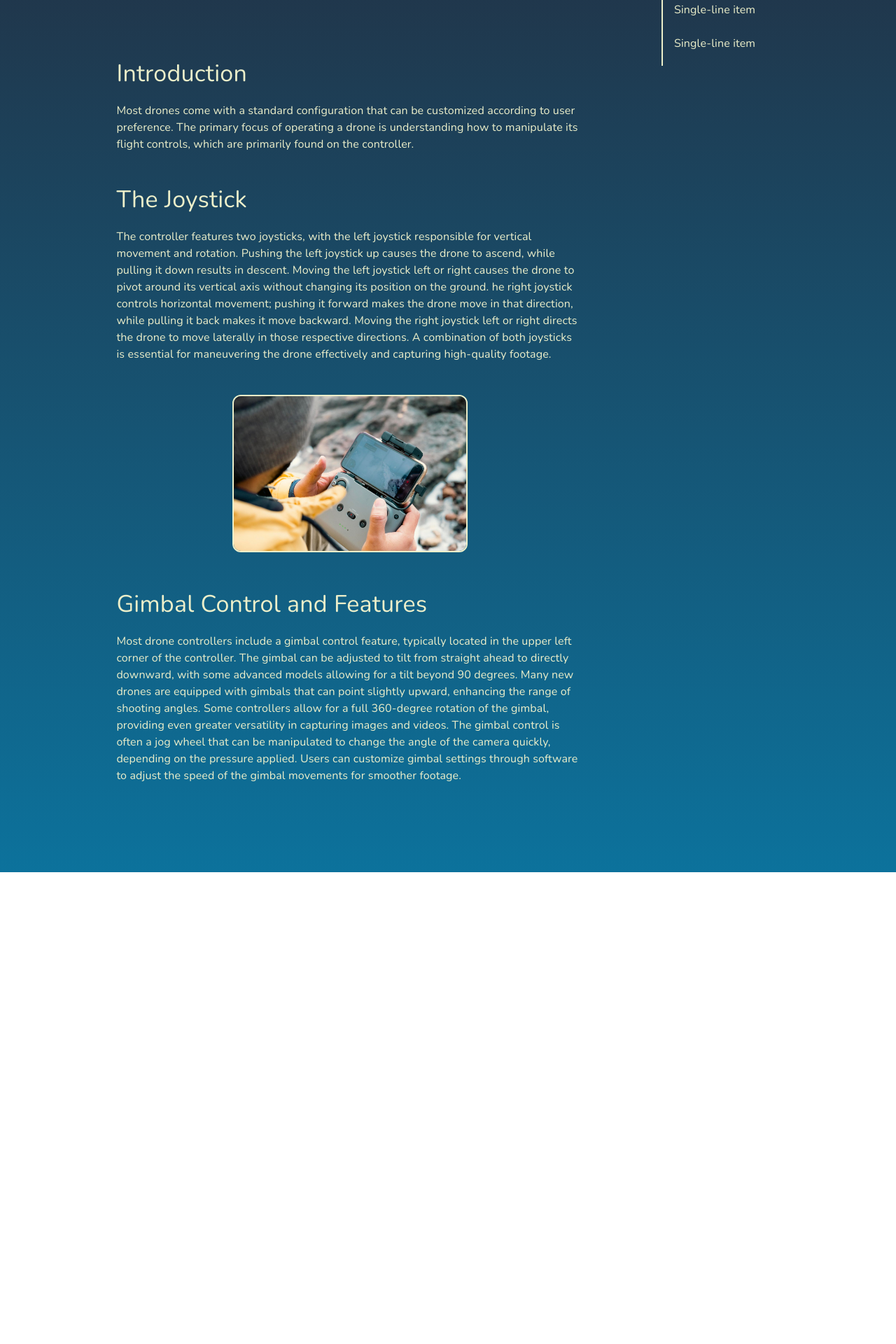
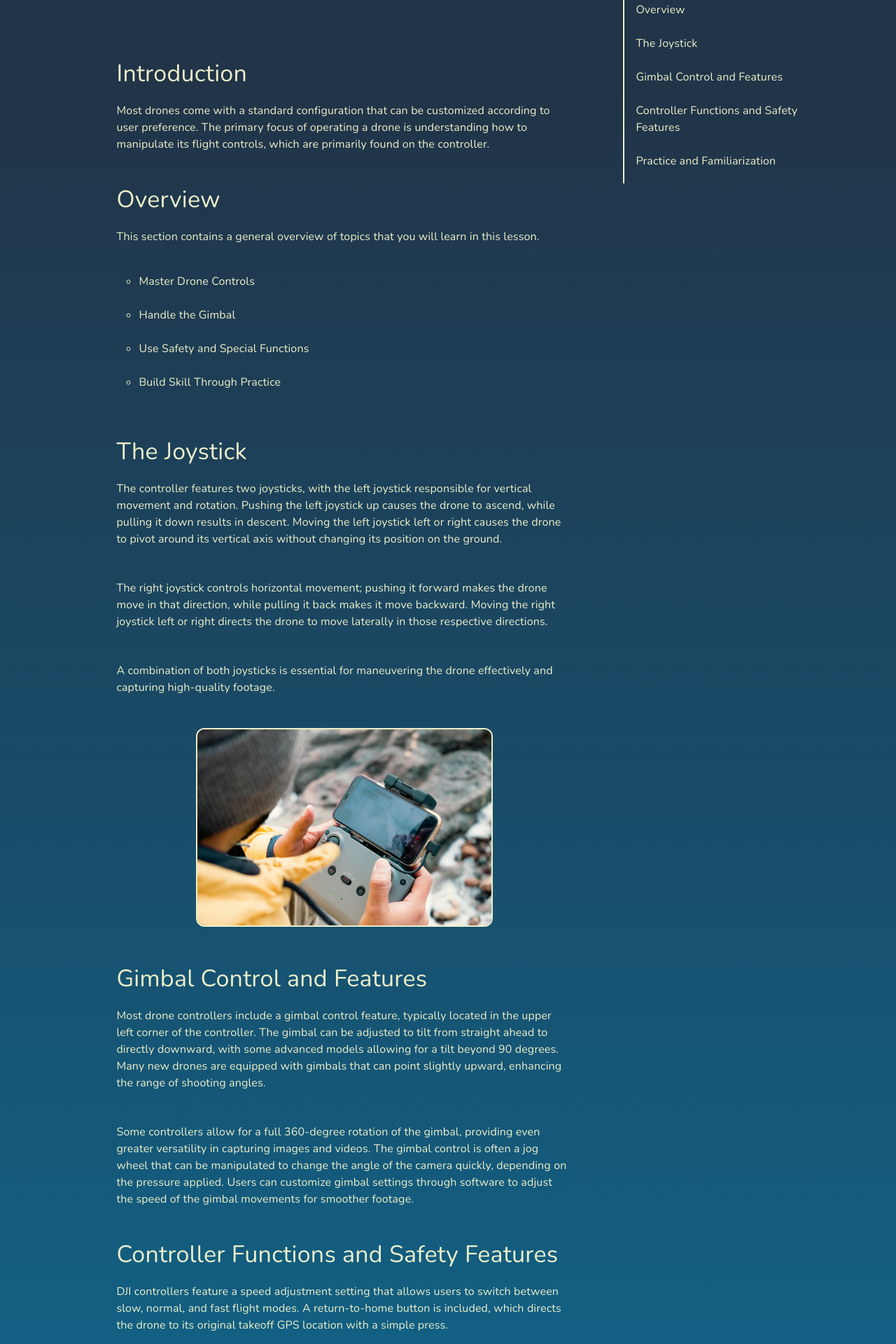
Before and after one commit to Milosavljevichh/droneSchool, a React (Vite) app: page /lessons/flyingDrones in a window 1280 px wide. Shown: the part 300-2220 px from the top of the page at 70% size. Before the commit the page ends 1546 px from the top, so only its background shows below. Built offline with nearby package versions, Linux system fonts and the light colour scheme.

Commit message:
added overview and summarazation

```diff
--- a/package.json
+++ b/package.json
@@ -16,7 +16,8 @@
     "@mui/material": "^7.0.0",
     "react": "^19.0.0",
     "react-dom": "^19.0.0",
-    "react-router-dom": "^7.4.0"
+    "react-router-dom": "^7.4.0",
+    "react-scroll": "^1.9.3"
   },
   "devDependencies": {
     "@eslint/js": "^9.21.0",
--- a/src/lessons/flyingLesson.json
+++ b/src/lessons/flyingLesson.json
@@ -2,8 +2,29 @@
     "title":"Start Flying",
     "body":[
         {
+            "type": "subtitle",
+            "content": "Introduction"
+        },
+        {
             "type": "paragraph",
             "content": "Most drones come with a standard configuration that can be customized according to user preference. The primary focus of operating a drone is understanding how to manipulate its flight controls, which are primarily found on the controller."
+        },
+        {
+            "type": "subtitle",
+            "content": "Overview"
+        },
+        {
+            "type": "overviewParagraph",
+            "content":"This section contains a general overview of topics that you will learn in this lesson."
+        },
+        {
+            "type": "list",
+            "content":[
+                "Master Drone Controls",
+                "Handle the Gimbal",
+                "Use Safety and Special Functions",
+                "Build Skill Through Practice"
+            ]
         },
         {
             "type": "subtitle",
@@ -11,7 +32,15 @@
         },
         {
             "type": "paragraph",
-            "content": "The controller features two joysticks, with the left joystick responsible for vertical movement and rotation. Pushing the left joystick up causes the drone to ascend, while pulling it down results in descent. Moving the left joystick left or right causes the drone to pivot around its vertical axis without changing its position on the ground. he right joystick controls horizontal movement; pushing it forward makes the drone move in that direction, while pulling it back makes it move backward. Moving the right joystick left or right directs the drone to move laterally in those respective directions. A combination of both joysticks is essential for maneuvering the drone effectively and capturing high-quality footage."
+            "content": "The controller features two joysticks, with the left joystick responsible for vertical movement and rotation. Pushing the left joystick up causes the drone to ascend, while pulling it down results in descent. Moving the left joystick left or right causes the drone to pivot around its vertical axis without changing its position on the ground."
+        },
+        {
+            "type": "paragraph",
+            "content": "The right joystick controls horizontal movement; pushing it forward makes the drone move in that direction, while pulling it back makes it move backward. Moving the right joystick left or right directs the drone to move laterally in those respective directions."
+        },
+        {
+            "type": "paragraph",
+            "content": "A combination of both joysticks is essential for maneuvering the drone effectively and capturing high-quality footage."
         },
         {
             "type": "image",
@@ -24,7 +53,39 @@
         },
         {
             "type": "paragraph",
-            "content": "Most drone controllers include a gimbal control feature, typically located in the upper left corner of the controller. The gimbal can be adjusted to tilt from straight ahead to directly downward, with some advanced models allowing for a tilt beyond 90 degrees. Many new drones are equipped with gimbals that can point slightly upward, enhancing the range of shooting angles. Some controllers allow for a full 360-degree rotation of the gimbal, providing even greater versatility in capturing images and videos. The gimbal control is often a jog wheel that can be manipulated to change the angle of the camera quickly, depending on the pressure applied. Users can customize gimbal settings through software to adjust the speed of the gimbal movements for smoother footage."
+            "content": "Most drone controllers include a gimbal control feature, typically located in the upper left corner of the controller. The gimbal can be adjusted to tilt from straight ahead to directly downward, with some advanced models allowing for a tilt beyond 90 degrees. Many new drones are equipped with gimbals that can point slightly upward, enhancing the range of shooting angles."
+        },
+        {
+            "type": "paragraph",
+            "content": "Some controllers allow for a full 360-degree rotation of the gimbal, providing even greater versatility in capturing images and videos. The gimbal control is often a jog wheel that can be manipulated to change the angle of the camera quickly, depending on the pressure applied. Users can customize gimbal settings through software to adjust the speed of the gimbal movements for smoother footage."
+        },
+        {
+            "type": "subtitle",
+            "content": "Controller Functions and Safety Features"
+        },
+        {
+            "type": "paragraph",
+            "content": "DJI controllers feature a speed adjustment setting that allows users to switch between slow, normal, and fast flight modes. A return-to-home button is included, which directs the drone to its original takeoff GPS location with a simple press."
+        },
+        {
+            "type": "paragraph",
+            "content": "It is important to set a safe return altitude, especially in areas with obstacles like trees, to ensure the drone does not collide during its return. The return-to-home function may not be ideal when the drone is in motion, necessitating manual navigation in some situations."
+        },
+        {
+            "type": "paragraph",
+            "content": "A customizable function button can be programmed to perform various tasks, such as quickly adjusting the gimbal position for immediate access to specific angles. Using the function button can streamline operations, especially when shooting footage that requires rapid adjustments."
+        },
+        {
+            "type": "subtitle",
+            "content": "Practice and Familiarization"
+        },
+        {
+            "type": "paragraph",
+            "content": "New pilots should take time to learn how to control the drone in various scenarios to build confidence and skill. Practicing in open fields allows users to develop their flying abilities without the pressure of avoiding obstacles."
+        },
+        {
+            "type": "paragraph",
+            "content": "It is recommended to practice flying the drone in a large, open space to minimize the risk of collisions with obstacles. Familiarizing oneself with the joysticks and how the drone responds to inputs is crucial for safe operation and effective maneuvering.Understanding the spatial dynamics of the drone, including how it appears from a distance, helps prevent accidents and crashes."
         }
     ]
 }
--- a/src/pages/LessonDetails.jsx
+++ b/src/pages/LessonDetails.jsx
@@ -3,8 +3,10 @@ import { useState, useEffect, cloneElement } from "react";
 import { lessons } from "../lessons/index.js";
 import { Typography, Box } from "@mui/material";
 import List from '@mui/material/List';
+import ListItemButton from '@mui/material/ListItemButton';
+import ListItemText from '@mui/material/ListItemText';
 import ListItem from '@mui/material/ListItem';
-import ListItemText from '@mui/material/ListItemText';
+import { Link as ScrollLink } from 'react-scroll'; // For smooth scrolling
 import { border, borderRadius, color, display, fontWeight, height, margin, minHeight, padding, width } from "@mui/system";
 
 export default function LessonDetails() {
@@ -17,10 +19,11 @@ export default function LessonDetails() {
   }
 
   const [lessonBody, setLessonBody] = useState(null);
+  const [summaryBody, setSummaryBody] = useState(null);
 
   const styles = {
     page:{
-        padding:'10vh 13vw',
+        padding:'10vh 7vw 10vh 13vw',
         minHeight:'100vh',
         height:'fit-content',
         color:"#ECEFCA"
@@ -43,11 +46,17 @@ export default function LessonDetails() {
     paragraph:{
         marginBottom:"46px"
     },
+    overviewParagraph:{
+        marginBottom:"20px"
+    },
     image:{
         width:'100%',
         borderRadius:'12px',
         border:'2px solid #ECEFCA',
         marginBottom:"46px"
+    },
+    list:{
+        marginBottom:"46px",
     }
   }
 
@@ -57,27 +66,54 @@ export default function LessonDetails() {
     });
   }, [lesson.file]);
 
+  useEffect(()=>{
+    let summaryBody = []
+    if (lessonBody) {
+        lessonBody.forEach((element) => {
+            if (element.type === 'subtitle') {
+                summaryBody.push(element.content)
+            }
+        })
+    }
+    setSummaryBody(summaryBody)
+  }, [lessonBody])
+
   function createElement(type, content, alt) {
     let element
     switch(type){
         case "paragraph":
             element = <Typography variant="body1" component="p" sx={styles.paragraph}>{content}</Typography>
             break;
+        case "overviewParagraph":
+            element = <Typography variant="body1" component="p" sx={styles.overviewParagraph}>{content}</Typography>
+            break;
         case "subtitle":
-            element = <Typography variant="h4" component="h2" sx={styles.subtitle}>{content}</Typography>
+            element = <Typography variant="h4" component="h2" sx={styles.subtitle} id={content}>{content}</Typography>
             break;
         case "image":
-            element = <Box sx={{margin:'0 auto', width:'50%'}}><img src={content} alt={alt} style={styles.image} /></Box>
+            element = <Box sx={{margin:'0 auto', width:'65%'}}><img src={content} alt={alt} style={styles.image} /></Box>
+            break;
+        case "list":
+            element =
+            <List dense={false} sx={styles.list}>
+                {content.map((item)=>(
+                    <ListItem  sx={{ display: 'list-item', listStyleType: 'circle', pl: 0, marginLeft:'32px' }}>
+                        <ListItemText primary={item} />
+                    </ListItem>
+                ))}
+            </List>
             break;
     }
     return element
   }
 
   function generate(element) {
-    return [0, 1, 2].map((value) =>
-      cloneElement(element, {
-        key: value,
-      }),
+    return element.map((subtitle, index) =>
+        <ListItemButton key={"summary"+index} component={ScrollLink} to={subtitle} smooth={true} duration={500}>
+            <ListItemText
+                primary={subtitle}
+            />
+        </ListItemButton>
     );
   }
 
@@ -94,22 +130,15 @@ export default function LessonDetails() {
                         <Typography variant="h6"  component="h5" sx={styles.lessonSubtitle}>{lesson.level} level</Typography>
                     </Box>
                 </Box>
-                <Typography variant="h4"  component="h4" sx={styles.subtitle}>Introduction</Typography>
                 {lessonBody.map((element)=>(
                     createElement(element.type, element.content, element.alt)
                 ))}
             </Box>
-            <Box sx={{position:'relative'}}>
+            <Box sx={{position:'relative', marginLeft:'6vw'}}>
                 <Box sx={{position:'sticky', top:'10vh'}}>
                 <Typography variant="h5"  component="h5" sx={{marginBottom:"26px", fontWeight:'500'}}>Lesson Content</Typography>
                 <List dense={false} sx={styles.summary}>
-                {generate(
-                    <ListItem>
-                    <ListItemText
-                        primary="Single-line item"
-                    />
-                    </ListItem>,
-                )}
+                    {generate(summaryBody)}
                 </List>
                 </Box>
             </Box>
```
Also changed, not shown: 1 other file (tests, documents, lock files or other folders).
